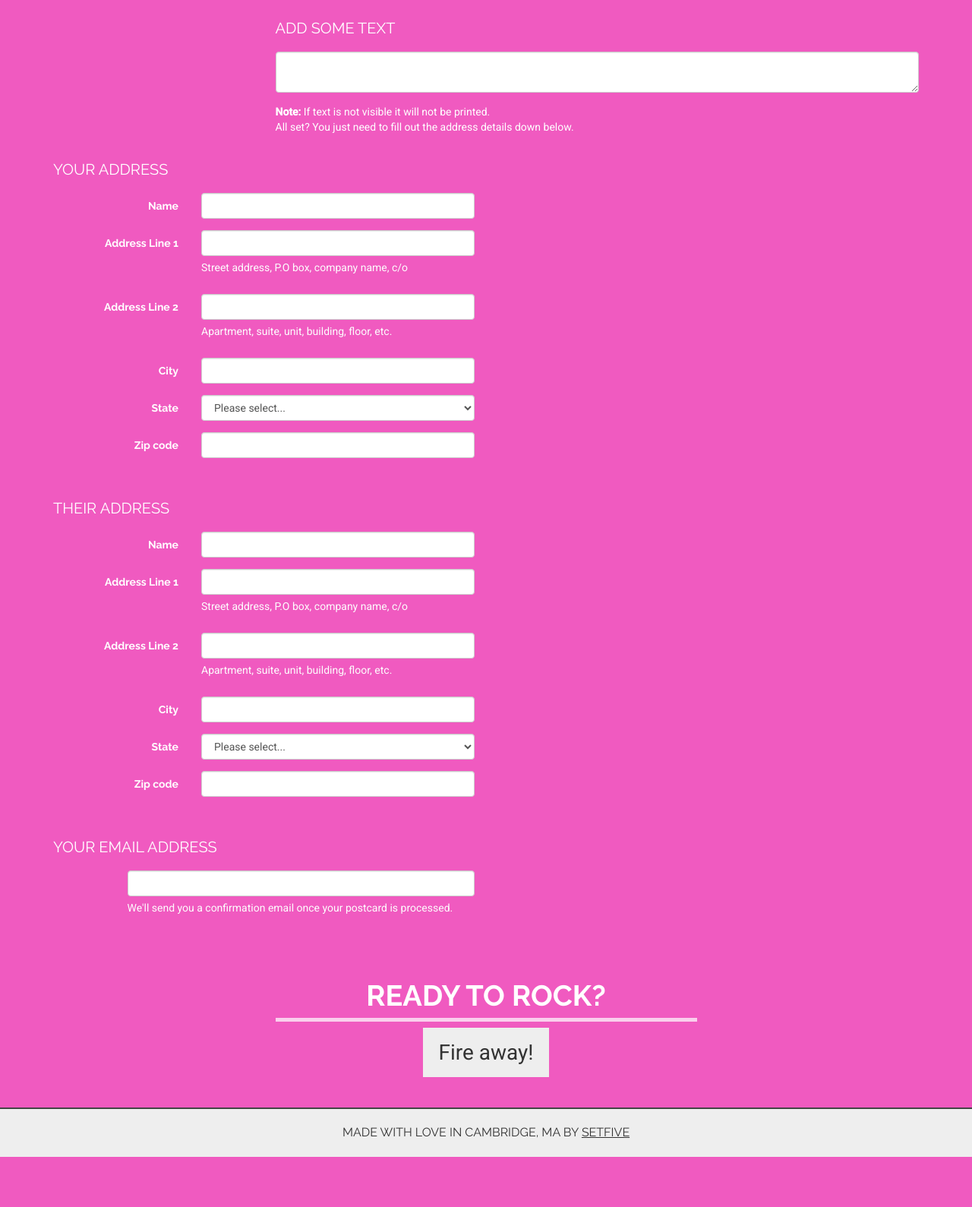
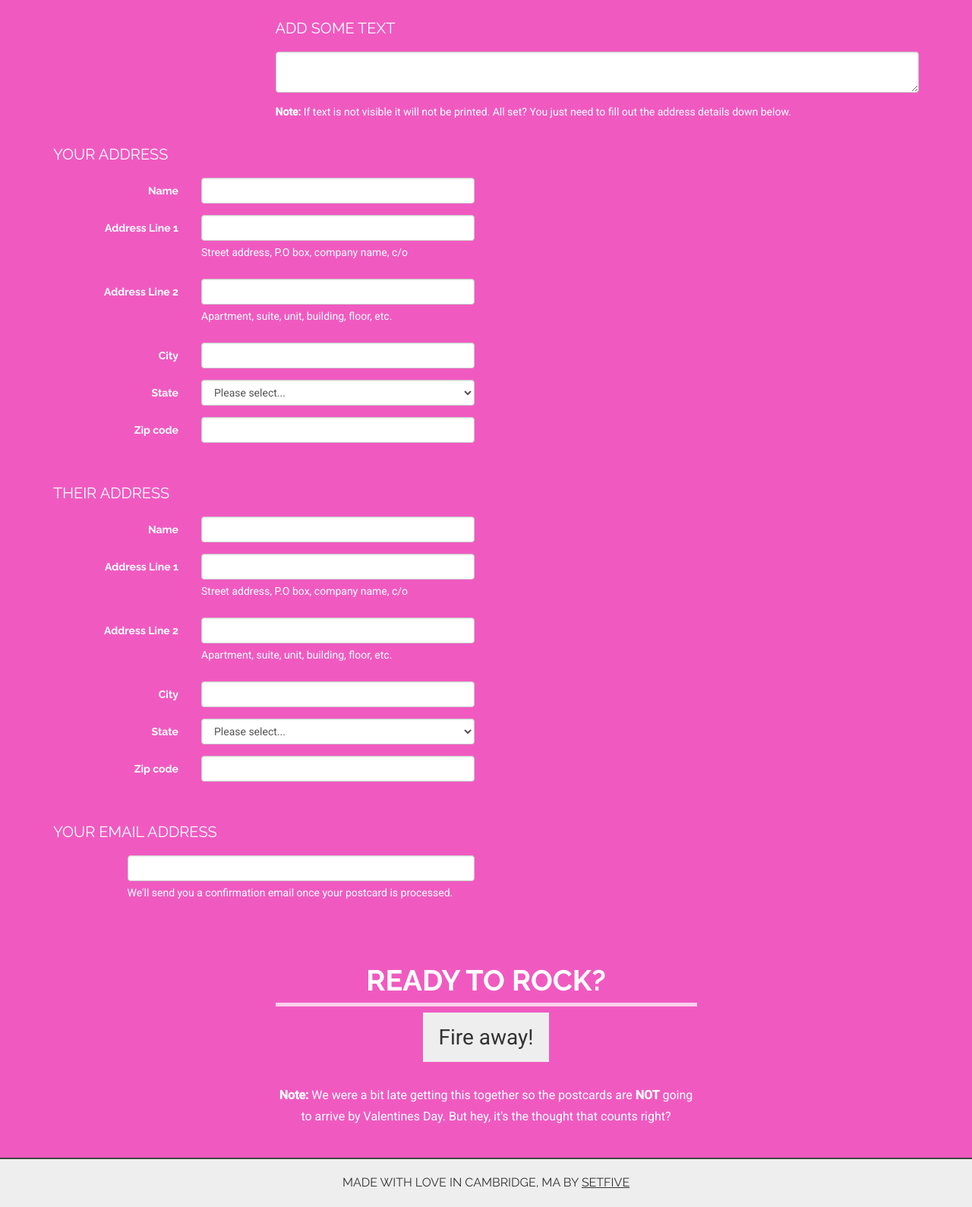
Before and after one commit to adatta02/cupidr, a PHP site: template views/index.html.twig in a window 1280 px wide. Shown: the part 1936-3525 px from the top of the page at 76% size. Before the commit the page ends 3459 px from the top, so only its background shows below. Run offline with PHP 8.4, Linux system fonts and the light colour scheme; the template is opened without the code that fills it, so the values that code supplies are empty; some libraries are stand-ins or nearby versions.

Commit message:
- added a note

```diff
--- a/views/index.html.twig
+++ b/views/index.html.twig
@@ -92,7 +92,7 @@
                     </div>
                     <div class="form-group">
                         <p class="allset">
-                          <strong>Note:</strong> If text is not visible it will not be printed.<br>
+                          <strong>Note:</strong> If text is not visible it will not be printed.
                           All set? You just need to fill out the address details down below.
                         </p>
 
@@ -149,6 +149,11 @@
             <div class="col-md-6 col-md-offset-3 text-center">
                 <h3>Ready to rock?</h3>
                 <a data-provide="send" href="#" class="btn btn-lg btn-default big-btn">Fire away!</a>
+
+                <p style="margin-top: 30px; margin-bottom: 0px;"><strong>Note:</strong>
+                    We were a bit late getting this together so the postcards are <strong>NOT</strong> going to arrive by Valentines Day.
+                    But hey, it's the thought that counts right?
+                </p>
             </div>
         </div>
     </div>
```
